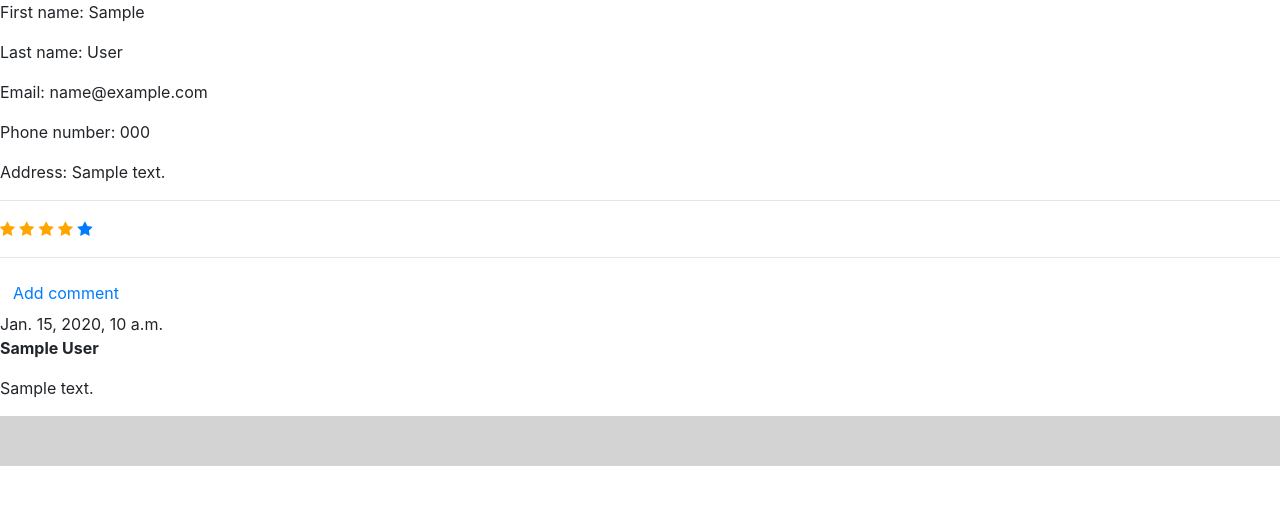
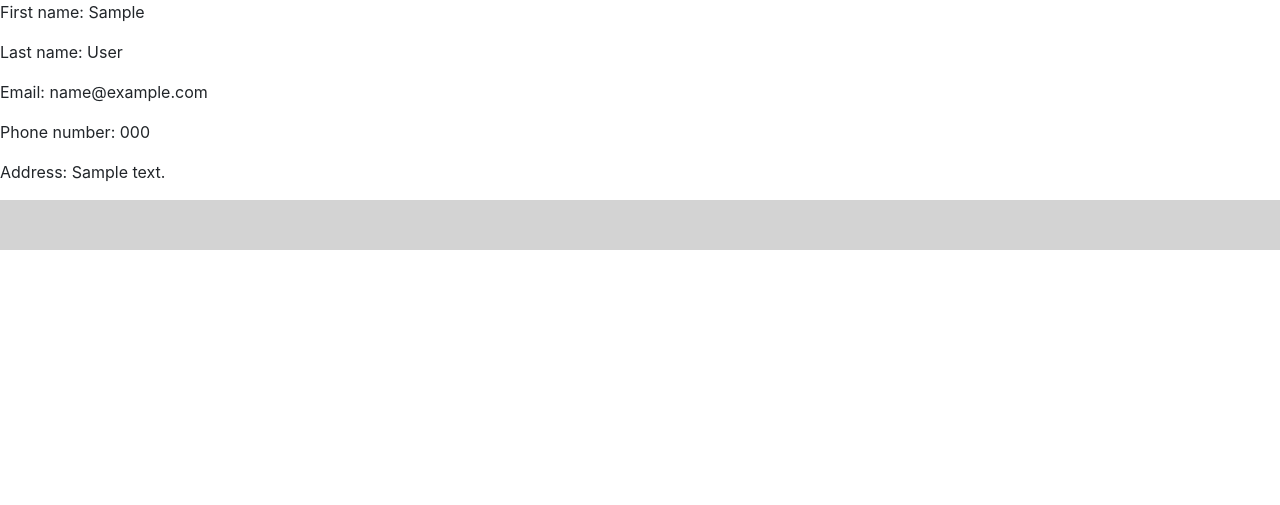
Before and after one commit to wilrop/web-technologies, a Django app: page /pharmacists/profile/1/ in a window 1280 px wide. Shown: the part 146-651 px from the top of the page. Run offline with Django 3.2, Linux system fonts and the light colour scheme; tables that the repository leaves empty hold one stand-in row (values such as "Sample post"); some libraries are stand-ins or nearby versions.

Commit message:
Before, users could rate and comment on pharmacists. This commit transferred this functionality to pharmacies.

```diff
--- a/towima/pharmacies/admin.py
+++ b/towima/pharmacies/admin.py
@@ -1,5 +1,5 @@
 from django.contrib import admin
-from pharmacies.models import Pharmacy, Stock, Employee
+from pharmacies.models import Pharmacy, Stock, Employee, Comments, Rating
 
 class PharmacyAdmin(admin.ModelAdmin):
     list_display = ['name', 'slug', 'address', 'phone_number']
@@ -9,5 +9,8 @@ class PharmacyAdmin(admin.ModelAdmin):
 admin.site.register(Pharmacy, PharmacyAdmin)
 
 
+
+admin.site.register(Comments)
+admin.site.register(Rating)
 admin.site.register(Stock)
 admin.site.register(Employee)
--- a/towima/pharmacies/urls.py
+++ b/towima/pharmacies/urls.py
@@ -7,4 +7,6 @@ urlpatterns = [
     path('create_pharma/', views.create_pharma, name='create_pharma'),
     path('search/', views.search, name='search'),
     url(r'^pharmacy/(?P<pk>\d+)/$', views.pharmacy, name='pharmacy'),
+    url(r'^pharmacy/(?P<pk>\d+)/comment/$', views.add_comment_to_pharmacy, name='add_comment_to_pharmacy'),
+    url(r'^pharmacy/(?P<pk>\d+)/rating/(?P<new_rating>\d+)/$', views.add_rating_to_pharmacy, name='add_rating_to_pharmacy'),
 ]
--- a/towima/pharmacists/admin.py
+++ b/towima/pharmacists/admin.py
@@ -1,5 +1 @@
 from django.contrib import admin
-from pharmacists.models import Comments, Rating
-
-admin.site.register(Comments)
-admin.site.register(Rating)
--- a/towima/pharmacists/models.py
+++ b/towima/pharmacists/models.py
@@ -1,17 +1 @@
 from django.db import models
-from django.utils import timezone
-from django.contrib.auth.models import User
-
-class Comments(models.Model):
-    pharmacist = models.ForeignKey('accounts.Profile', on_delete=models.CASCADE, related_name='comments')
-    author = models.CharField(max_length=200)
-    text = models.TextField()
-    created_date = models.DateTimeField(default=timezone.now)
-
-    def __str__(self):
-        return self.text
-
-class Rating(models.Model):
-    user = models.ForeignKey(User, on_delete=models.CASCADE, related_name='rating_user')
-    pharmacist = models.ForeignKey('accounts.Profile', on_delete=models.CASCADE, related_name='rated_user')
-    rating = models.IntegerField()
--- a/towima/pharmacists/urls.py
+++ b/towima/pharmacists/urls.py
@@ -6,6 +6,4 @@ urlpatterns = [
     path('list/', views.pharmacists_list, name='list'),
     path('find_pharma/', views.find_pharma, name='findpharma'),
     url(r'^profile/(?P<pk>\d+)/$', views.pharmacists_profile, name='profile'),
-    url(r'^profile/(?P<pk>\d+)/comment/$', views.add_comment_to_profile, name='add_comment_to_profile'),
-    url(r'^profile/(?P<pk>\d+)/rating/(?P<new_rating>\d+)/$', views.add_rating_to_profile, name='add_rating_to_profile'),
 ]
--- a/towima/pharmacists/views.py
+++ b/towima/pharmacists/views.py
@@ -1,8 +1,6 @@
 from django.shortcuts import render, redirect
 from accounts.models import Profile
-from pharmacists.models import Rating
 from django.contrib.auth.models import User
-from pharmacists.forms import CommentForm
 
 def pharmacists_list(request):
     args = {'pharmacist_list': Profile.objects.filter(user_type='Pharmacist')}
@@ -10,16 +8,7 @@ def pharmacists_list(request):
 
 def pharmacists_profile(request, pk):
     pharmacist = User.objects.get(pk=pk)
-    rated_list = Rating.objects.filter(pharmacist = pharmacist.profile)
-
-    if rated_list:
-        acc_rating = 0
-        for rating in rated_list:
-            acc_rating += rating.rating
-        rating = int(round(acc_rating / len(rated_list)))
-    else:
-        rating = None
-    args = {'pharmacist': pharmacist, 'rating': rating}
+    args = {'pharmacist': pharmacist}
     return render(request, 'pharmacists/profile.html', args)
 
 def find_pharma(request):
@@ -41,26 +30,3 @@ def find_pharma(request):
         response = service.directions([origin, destination], 'mapbox/driving')
 
     return render(request, 'pharmacists/find_pharma.html', {'mapbox_access_token': mapbox_access_token})
-
-def add_comment_to_profile(request, pk):
-    if request.method == "POST":
-        form = CommentForm(request.POST)
-        if form.is_valid():
-            user = request.user
-            form.save(pk, user)
-            return redirect('profile', pk=pk)
-    else:
-        form = CommentForm()
-    return render(request, 'pharmacists/add_comment_to_profile.html', {'form': form})
-
-def add_rating_to_profile(request, pk, new_rating):
-    user = request.user
-    pharmacist = User.objects.get(pk=pk)
-    try:
-        rating = Rating.objects.get(pharmacist = pharmacist.profile, user=user)
-        rating.rating = new_rating
-    except Rating.DoesNotExist:
-        rating = Rating(user=user, pharmacist=pharmacist.profile, rating=new_rating)
-    rating.save()
-
-    return redirect('profile', pk=pk)
--- a/towima/templates/pharmacists/profile.html
+++ b/towima/templates/pharmacists/profile.html
@@ -1,11 +1,3 @@
-<!-- Font Awesome Icon Library -->
-<link rel="stylesheet" href="https://cdnjs.cloudflare.com/ajax/libs/font-awesome/4.7.0/css/font-awesome.min.css">
-<style>
-.checked {
-  color: orange;
-}
-</style>
-
 {% extends 'base.html' %}
 {% block title %}Pharmacist Profile{% endblock %}
 
@@ -16,36 +8,4 @@
 <p>Email: {{ pharmacist.email }}</p>
 <p>Phone number: {{ pharmacist.profile.phone_number }}</p>
 <p>Address: {{ pharmacist.profile.address }}</p>
-
-<hr>
-
-<div class="rating">
-    {% if rating %}
-        {% for i in "12345" %}
-            {% if rating >= forloop.counter %}
-                <a href="{% url 'add_rating_to_profile' pk=pharmacist.pk new_rating=forloop.counter %}"><span class="fa fa-star checked"></span></a>
-            {% else %}
-                <a href="{% url 'add_rating_to_profile' pk=pharmacist.pk new_rating=forloop.counter %}"><span class="fa fa-star"></span></a>
-            {% endif %}
-        {% endfor %}
-    {% else %}
-        <strong>This pharmacist has not been rated yet. Be the first to rate them!</strong><br>
-        {% for i in "12345" %}
-            <a href="{% url 'add_rating_to_profile' pk=pharmacist.pk new_rating=forloop.counter %}"><span class="fa fa-star"></span></a>
-        {% endfor %}
-    {% endif %}
-</div>
-
-<hr>
-<a class="btn btn-default" href="{% url 'add_comment_to_profile' pk=pharmacist.pk %}">Add comment</a>
-
-{% for comment in pharmacist.profile.comments.all %}
-    <div class="comment">
-        <div class="date">{{ comment.created_date }}</div>
-        <strong>{{ comment.author }}</strong>
-        <p>{{ comment.text|linebreaks }}</p>
-    </div>
-{% empty %}
-    <p>No comments here yet :(</p>
-{% endfor %}
 {% endblock %}
```
Also changed, not shown: towima/pharmacies/forms.py (+16 -1 lines), towima/pharmacies/models.py (+15 -0 lines), towima/pharmacies/views.py (+36 -5 lines), towima/pharmacists/forms.py (+0 -19 lines), towima/templates/pharmacies/pharmacy_profile.html (+39 -2 lines), towima/pharmacies/migrations/0008_comments_rating.py (added), towima/pharmacists/migrations/0008_auto_20181213_1810.py (added), towima/templates/pharmacies/add_comment_to_pharmacy.html (renamed from towima/templates/pharmacists/add_comment_to_profile.html).
